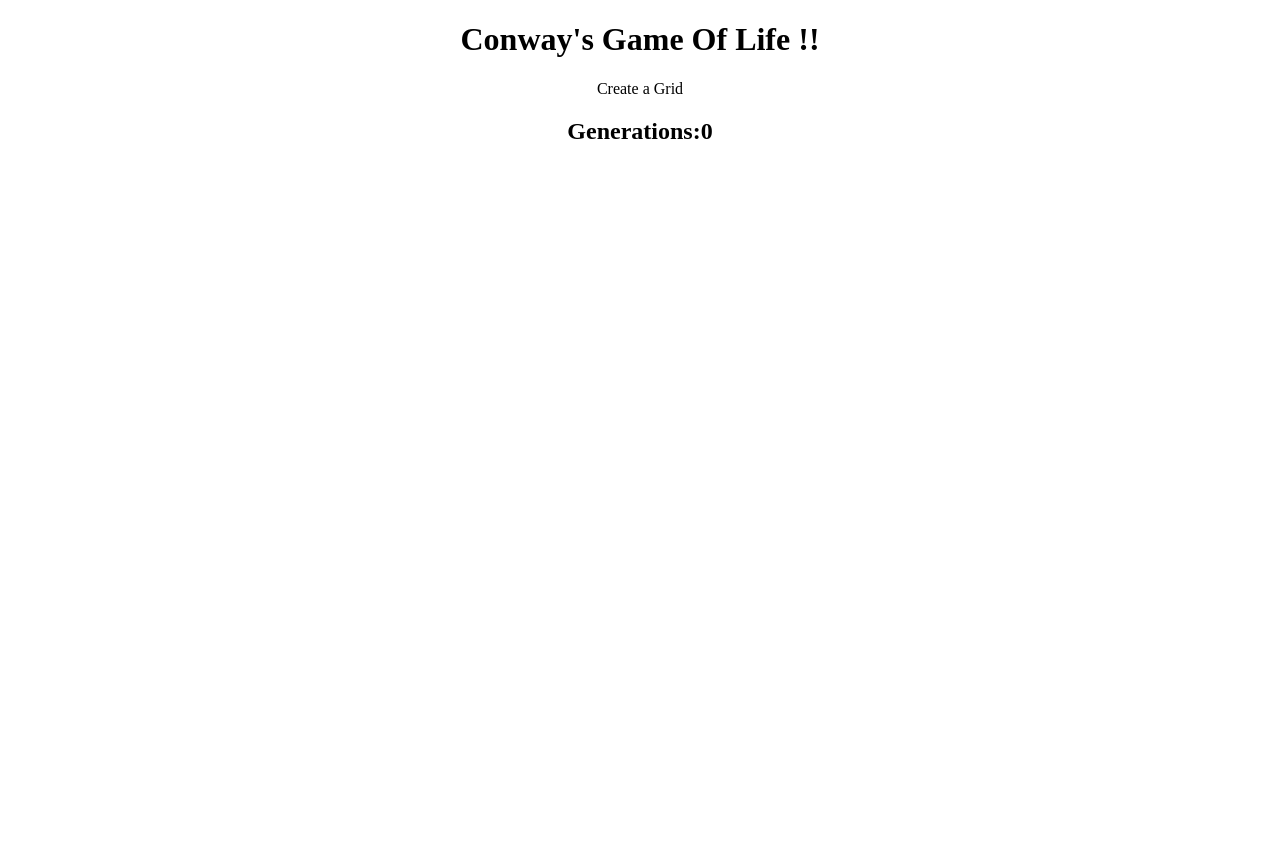
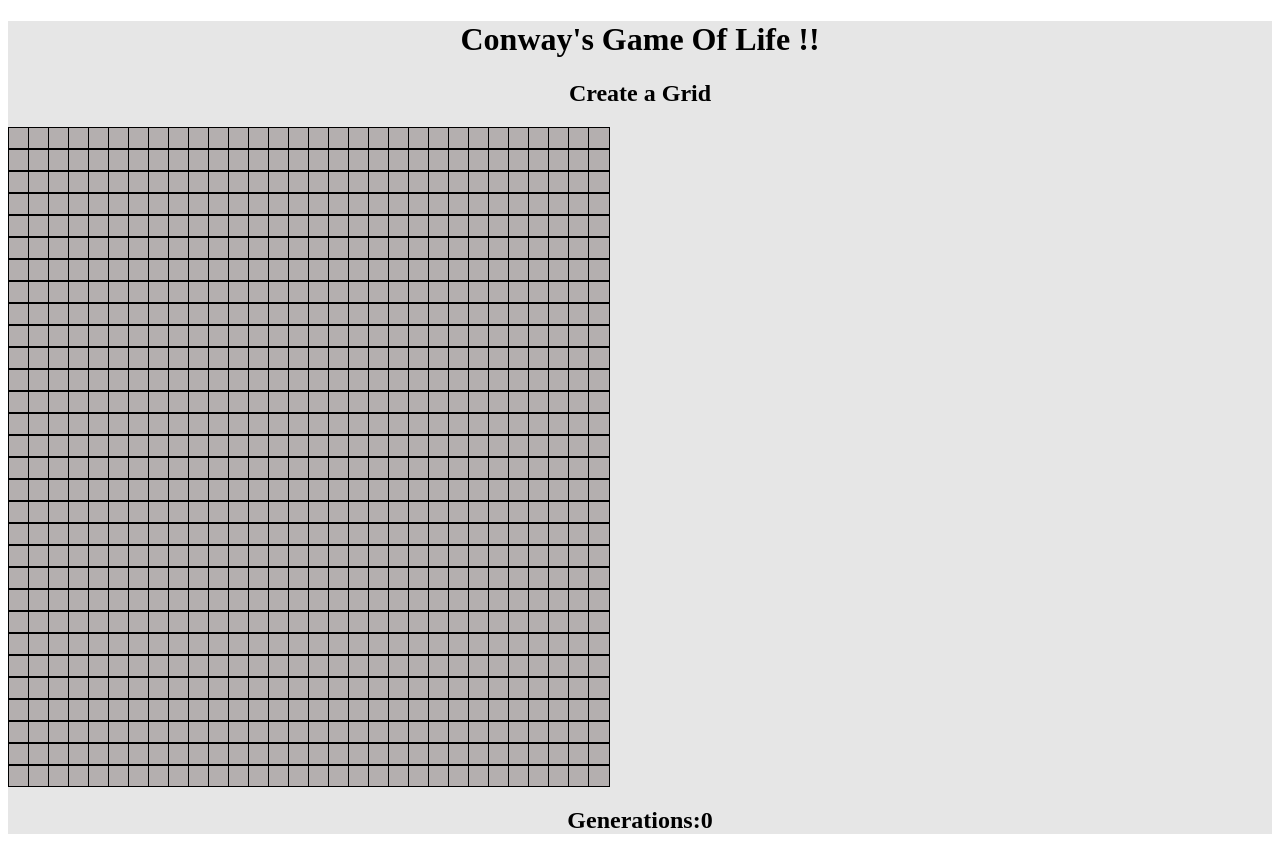
Before and after one commit to chhavi-choudhary/game-of-life, a React (Create React App) app: page / in a window 1280 px wide. Before the commit the page ends 800 px from the top, so only its background shows below. Built offline with nearby package versions, Linux system fonts and the light colour scheme.

Commit message:
grid template

```diff
--- a/src/App.js
+++ b/src/App.js
@@ -1,15 +1,31 @@
 import React, { useState } from 'react';
 import Grid from './components/Grid';
 import './style.css';
+
+
+
+const numRows=30;
+const numColumns=30;
+const rows=[];
+const initialGrid=(numRows, numColumns)=>{
+   for(let i=0;i<numRows;i++){
+        rows.push(Array.from(Array(numColumns),()=>0))
+    }
+     return rows;
+}
+initialGrid(numRows, numColumns);
+
+
 
 function App() {
   const[generation, setGeneration]=useState(0)
   return (
     <div className="App">
      <h1>Conway's Game Of Life !!</h1>
-    <Grid/>
+    <Grid gridStr={initialGrid()}/>
     <h2>Generations:{generation}</h2>
     </div>
+
   );
 }
 
--- a/src/components/Grid.jsx
+++ b/src/components/Grid.jsx
@@ -1,21 +1,20 @@
-import React from 'react'
+import React, { useState } from 'react';
+import '../style.css';
 
-const numRows=30;
-const numColumns=30;
 
-function Grid() {
-    const rows=[];
-    for(let i=0;i<numRows;i++){
-        rows.push(Array.from(Array(numColumns),()=>0))
-     }
-     console.log(rows)
+function Grid({gridStr}) {
+const [grid, setGrid]=useState(gridStr)
+
+
     return (
-        <>
-            <p>Create a Grid</p>
-            <div>
-
+        <div >
+            <h2>Create a Grid</h2>
+            <div style={{display:"grid",
+        gridTemplateColumns:`repeat(30, 20px)`}} className="disp">
+                {grid.map((rows, i)=>
+                rows.map((columns, j)=><div className="gridstr" key={`${i}-${j}`}></div>))}
             </div>
-        </>
+        </div>
     )
 }
 export default Grid;
--- a/src/style.css
+++ b/src/style.css
@@ -1,3 +1,12 @@
-.App {
+
+.App{
   text-align: center;
+  background-color: rgb(230, 230, 230);
 }
+
+.gridstr{
+  width: 20px;
+  height: 20px;
+  background-color: rgb(180, 175, 175);
+  border: .1rem solid;
+}
```
